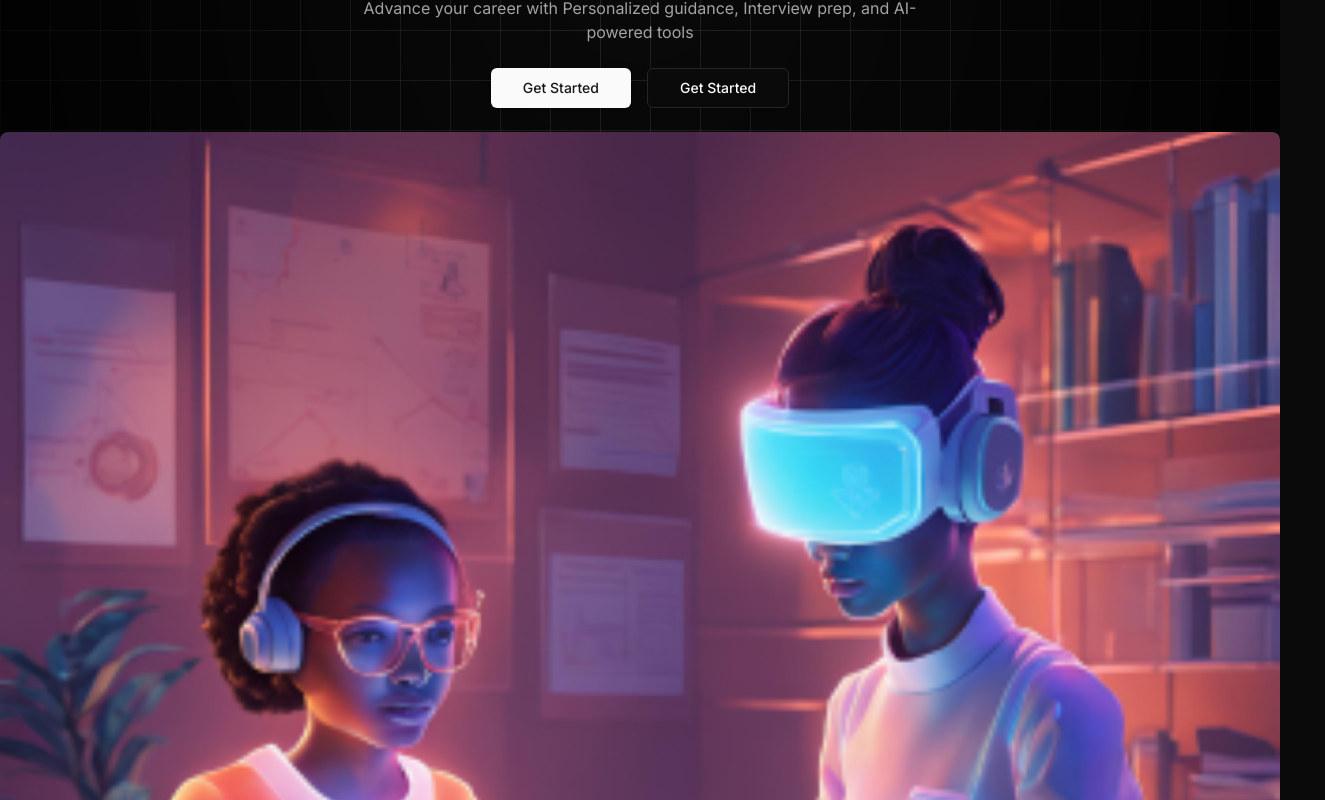
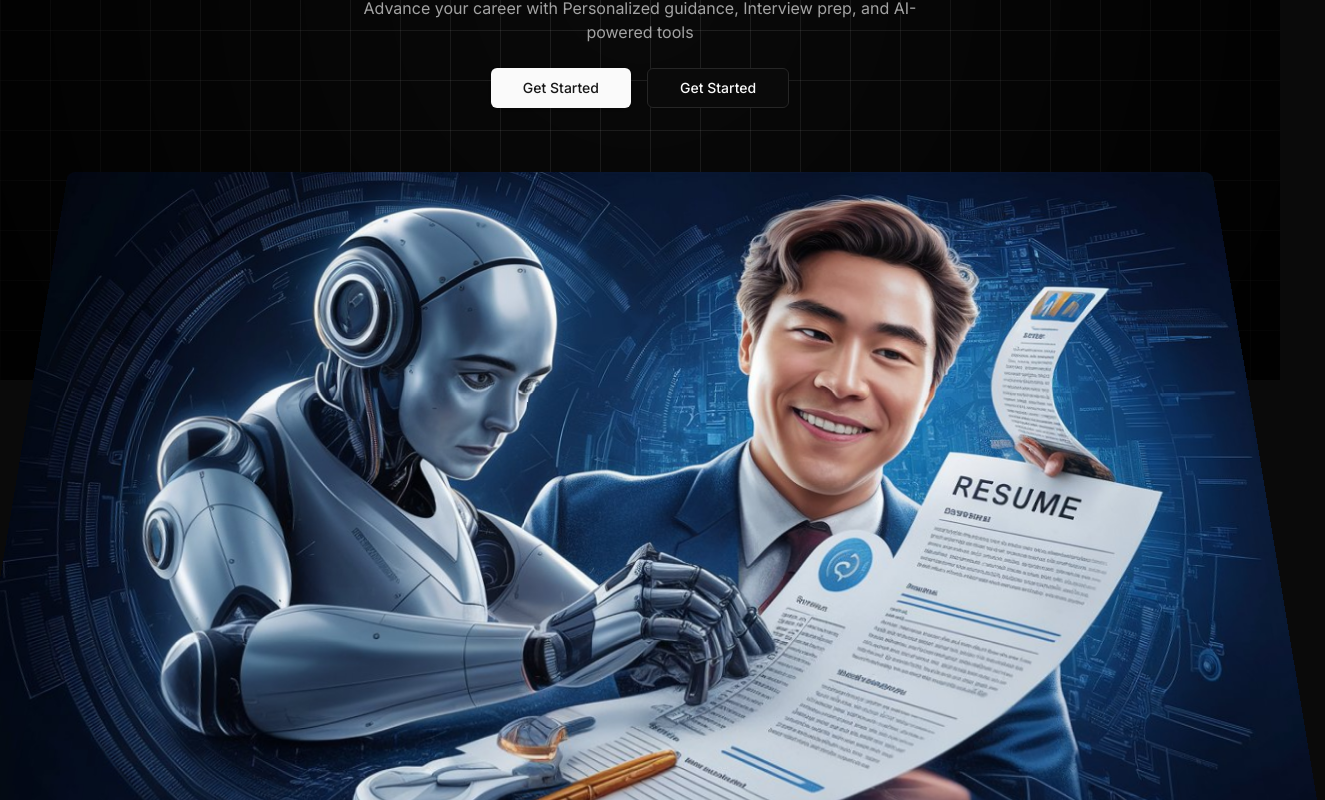
Before and after one commit to git-sharwaree/Maxim, a Next.js app: page / in a window 1280 px wide. Shown: the part 420-1220 px from the top of the page, 1325 px wide, since content can reach past the window. Built offline with nearby package versions, Linux system fonts and the light colour scheme; no server answers.

Commit message:
added scroll

```diff
--- a/app/globals.css
+++ b/app/globals.css
@@ -149,7 +149,7 @@
 
 }
 
-@layer utilites{
+@layer utilities{
   .gradient{
     @apply bg-gradient-to-b from-gray-400 via-gray-200 to-gray-600; /* background gradient fot text to-b is top to*/
 
@@ -159,5 +159,17 @@
 
 
   }
+}
+.hero-image-wrapper{
+  perspective : 1000px;
+}
 
+.hero-image {
+  transform: rotateX(15deg) scale(1);
+  transition: transform 0.5s ease-out;
+  will-change: transform;
 }
+
+.hero-image.scrolled{
+  transform : rotateX(0deg) scale(1) translateY(40px);
+}
--- a/components/hero.jsx
+++ b/components/hero.jsx
@@ -10,14 +10,29 @@ const HeroSection = () => {
   const imageRef = useRef(null); // this is a hook to ref the image ele
 
   useEffect(() => {
-    const scrollPosition = Window.scrollY;
-    const scrollThread = 100;
+      const imageElement = imageRef.current;
+
+      const handleScroll = () => {
+      const scrollPosition = window.scrollY;
+      const scrollThreshold = 100;
+
+      if (scrollPosition > scrollThreshold){
+        imageElement.classList.add("scrolled");
+
+      } else {
+        imageElement.classList.remove("scrolled");
+      }
+  };
+   window.addEventListener("scroll", handleScroll);
+   return () => window.removeEventListener("scroll", handleScroll);
   },[]);
 
 
 
+
+
     return(
-        <section className="width-full pt-36 md:pt-48 pb-10">
+        <section className="w-full pt-36 md:pt-48 pb-10">
            <div className="space-y-6 text-center">
               <div className="space-y-6 mx-auto">
                 {/* here text 5xl is for small , md is medium, lg is large and xl is extra large */}
@@ -44,10 +59,10 @@ const HeroSection = () => {
 
                 </Link>
               </div>
-              <div className="hero-image-wrapper mt-5 md:mt-0">
-                <div ref={imageRef}>
+              <div className="hero-image-wrapper mt-5 md:mt-0 max-w-6x1 max-auto px-4">
+                <div ref={imageRef} className="hero-image">
                     <Image
-                      src={"/banner.png"}
+                      src={"/banner.jpeg"}
                       width={1280}
                       height={720}
                       alt="dashboard preview"
```
Also changed, not shown: public/banner.jpeg (added), public/banner.png (deleted).
